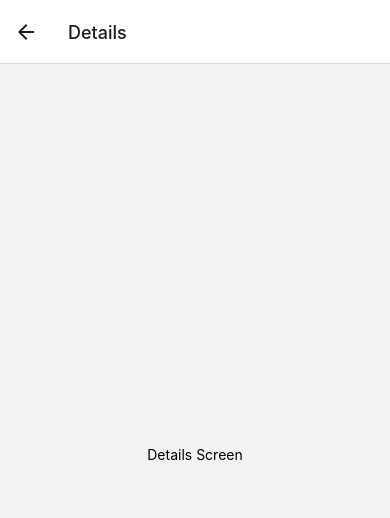
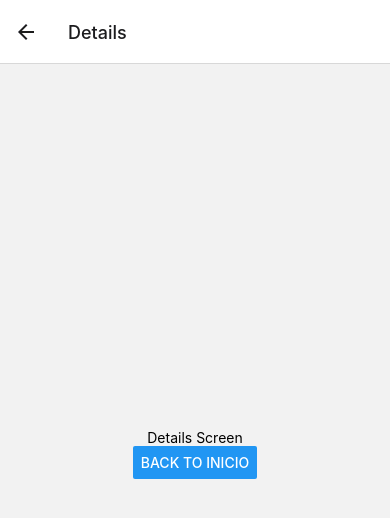
Before and after one commit to teo009/ReactNavigation, a React Native app: screen / in a window 390 px wide. Both pictures are taken after a click on the button "GO TO DETAILS". Shown: the top 518 px of the page. Built offline with nearby package versions, Linux system fonts and the light colour scheme.

Commit message:
Navegar de Detalles a Home nuevamente utilizando un botón

```diff
--- a/App.tsx
+++ b/App.tsx
@@ -19,10 +19,14 @@ const HomeScreen = ({ navigation }) => {
   );
 }
 
-const DetailsScreen = () => {
+const DetailsScreen = ({ navigation }) => {
   return (
     <View style={{ flex: 1, alignItems: 'center', justifyContent: 'center' }}>
       <Text>Details Screen</Text>
+      <Button
+        title="Back to inicio"
+        onPress={() => navigation.navigate('Home')}
+      />
     </View>
   );
 }
```
